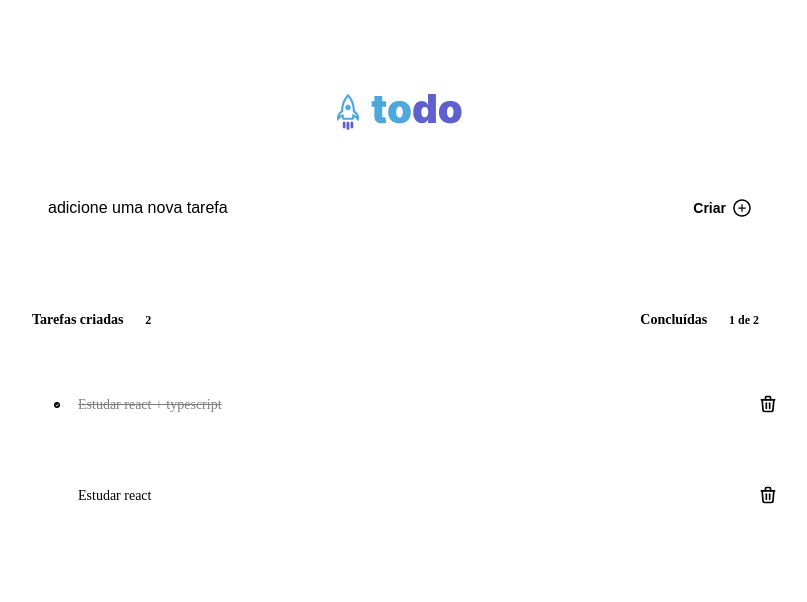
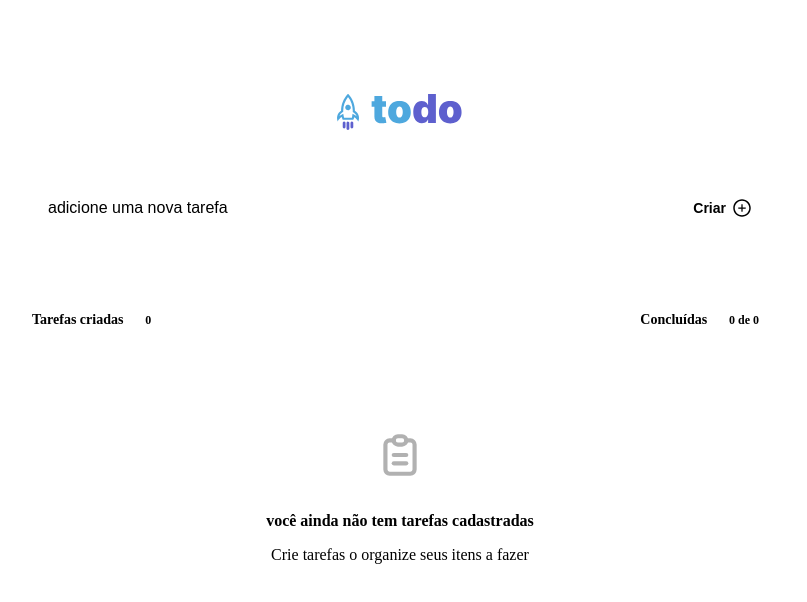
Before and after one commit to NatanaelSaymon/ignite-react-desafios, a React (Vite) app in the folder todolist/: page / in a window 1280 px wide. Shown: the top 602 px of the page, without its empty margins (240-1047 px from the left). Built offline with nearby package versions, Linux system fonts and the light colour scheme; the HTML template or start-up script is replaced by a standard one.

Commit message:
feat: milha extra: salvando os dados no localstorage

```diff
--- a/todolist/src/App.tsx
+++ b/todolist/src/App.tsx
@@ -1,6 +1,8 @@
-import { useState } from "react";
+import { useState, useEffect } from "react";
 import { Header } from "./components/Header";
 import { Tasks } from "./components/Tasks";
+
+const LOCAL_STORAGE_KEY = "todo:savedTasks";
 
 export interface ITasks {
   id: string;
@@ -9,21 +11,27 @@
 }
 
 function App() {
-  const [tasks, setTasks] = useState<ITasks[]>([
-    {
-      id: "123",
-      title: "Estudar react + typescript",
-      isCompleted: true,
-    },
-    {
-      id: "456",
-      title: "Estudar react",
-      isCompleted: false,
-    },
-  ]);
+  const [tasks, setTasks] = useState<ITasks[]>([]);
+
+  useEffect(() => {
+    loadSavedTasks();
+  }, []);
+
+  function loadSavedTasks() {
+    const saved = localStorage.getItem(LOCAL_STORAGE_KEY);
+
+    if (saved) {
+      setTasks(JSON.parse(saved));
+    }
+  }
+
+  function setTasksAndSave(newTasks: ITasks[]) {
+    setTasks(newTasks);
+    localStorage.setItem(LOCAL_STORAGE_KEY, JSON.stringify(newTasks));
+  }
 
   function addTask(taskTitle: string) {
-    setTasks([
+    setTasksAndSave([
       ...tasks,
       {
         id: crypto.randomUUID(),
@@ -35,7 +43,7 @@
 
   function deleteTaskById(taskId: string) {
     const newTasks = tasks.filter((task) => task.id !== taskId);
-    setTasks(newTasks);
+    setTasksAndSave(newTasks);
   }
 
   function toggleTaskCompletedById(taskId: string) {
@@ -50,7 +58,7 @@
       return task;
     });
 
-    setTasks(newTasks);
+    setTasksAndSave(newTasks);
   }
 
   return (
```
